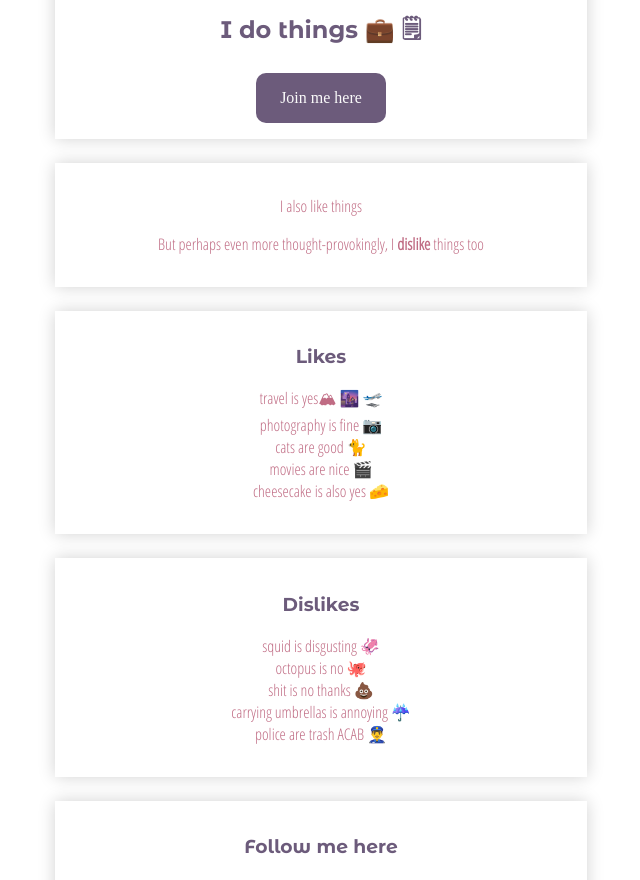
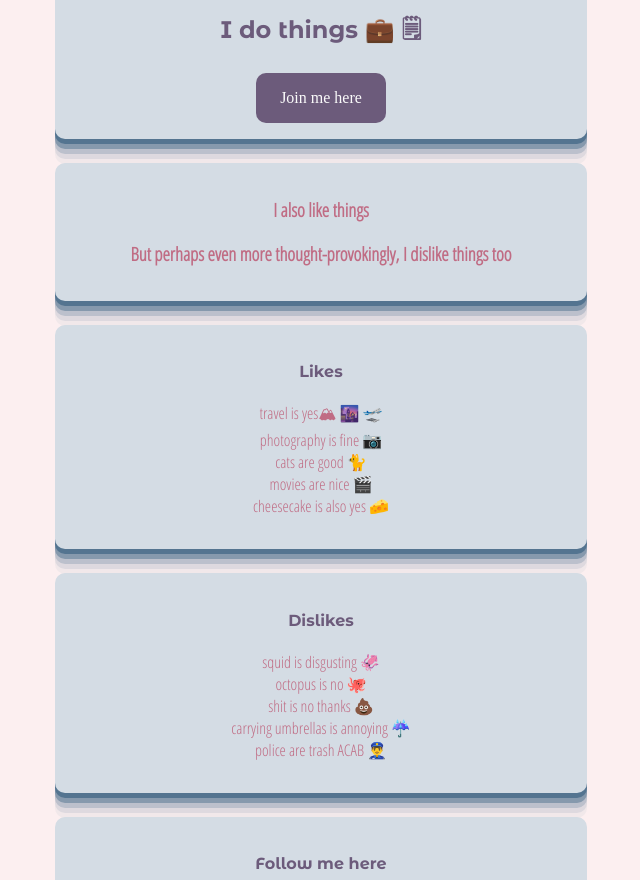
Before and after one commit to epwortham/profile, a plain HTML site: page index.html in a window 1280 px wide. Shown: the part 254-1134 px from the top of the page, without its empty margins (319-959 px from the left). Drawn offline with Linux system fonts and the light colour scheme.

Commit message:
some more touches

```diff
--- a/index.html
+++ b/index.html
@@ -16,16 +16,16 @@
       <h1>Hello, I'm Etienne🧑‍💻</h1>
       <img class="img-round" src="images/profile.jpg" alt="profile pic">
       <h2>I do things 💼 🗒</h2>
-      <a class="btn-purple" href="https://www.scientology.org">Join me here</a>
+      <a class="btn-purple" href="https://www.scientology.org" target="_blank">Join me here</a>
     </div>
 
     <div class="card">
-      <p>I also like things</p>
-      <p>But perhaps even more thought-provokingly, I <strong>dislike</strong> things too</p>
+      <h3>I also like things</h3>
+      <h3>But perhaps even more thought-provokingly, I <strong>dislike</strong> things too</h3>
     </div>
 
     <div class="card">
-      <h3>Likes</h3>
+      <h4>Likes</h4>
       <ul class="list">
         <li>travel is yes🏔 🌆 🛫</li>
         <li>photography is fine 📷</li>
@@ -36,7 +36,7 @@
     </div>
 
     <div class="card">
-    <h3>Dislikes</h3>
+    <h4>Dislikes</h4>
       <ul class="list">
         <li>squid is disgusting 🦑</li>
         <li>octopus is no 🐙</li>
@@ -47,7 +47,7 @@
     </div>
 
     <div class="card">
-    <h3>Follow me here</h3>
+    <h4>Follow me here</h4>
     <ul class="list-inline">
       <li><a href="https://www.scientology.org"><i class="fab fa-github-square"></i></a></li>
       <li><a href="https://www.scientology.org"><i class="fab fa-twitter-square"></i></a></li>
--- a/style.css
+++ b/style.css
@@ -17,15 +17,19 @@
   }
 }
 
+body {
+  background-color: #fceff0;
+}
 
-h1, h2, h3 {
+
+h1, h2, h4 {
     color: #6C5B7B;
     font-family: 'Montserrat Alternates', sans-serif;
 }
 
-p {
+h3 {
     color: #C06C84;
-    font-size: 16px;
+    /* font-size: 16px; */
     font-family: 'Open Sans Condensed', sans-serif;
 }
 
@@ -40,10 +44,11 @@ a {
 }
 
 .card {
-  background-color: white;
+  background-color: #d4dce4;
+  border-radius: 10px;
   width: 500px;
   margin: 24px auto;
-  box-shadow: 0 0 16px rgb(0 0 0 / 18%);
+  box-shadow: rgba(53,92,125,0.6) 0px 5px, rgba(53,92,125,0.4) 0px 10px, rgba(53,92,125,0.2) 0px 15px, rgba(53,92,125,0.1) 0px 20px, rgba(53,92,125,0.05) 0px 25px;
   padding: 16px;
   text-align: center;
 }
@@ -77,8 +82,8 @@ a {
 }
 
 .list-inline a:hover {
-  color: #c738e0;
-  transition: .5s;
+  color: rgba(53,92,125,0.6);
+  transition: .7s;
 }
 
 .btn-purple {
@@ -90,6 +95,6 @@ a {
 }
 
 .btn-purple:hover {
-  background-color: #c738e0;
-  transition: .5s;
+  background-color: rgba(53,92,125,0.6);
+  transition: .7s;
 }
```
